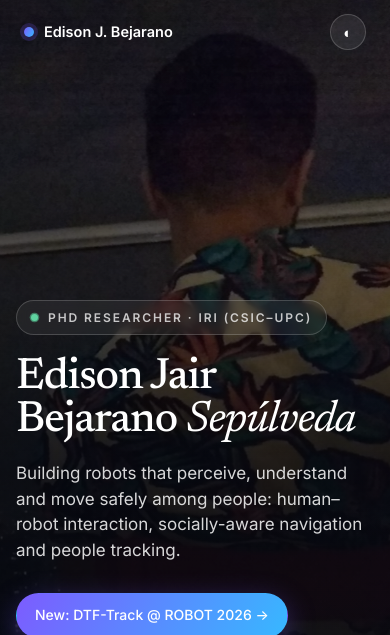
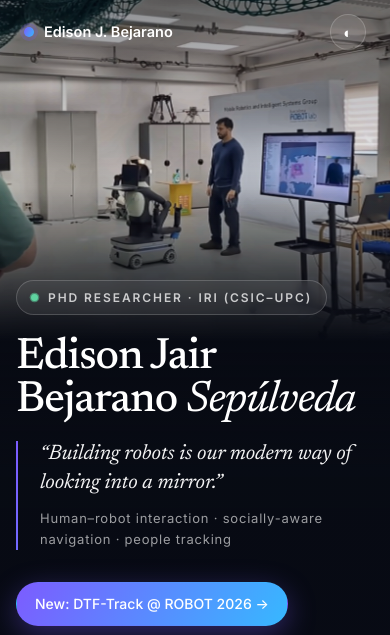
Before and after one commit to EjbejaranosAI/EjbejaranosAI.github.io, a plain HTML site: page index.html in a window 390 px wide. Shown: the top 635 px of the page. Drawn offline with Linux system fonts and the light colour scheme.

Commit message:
Hero: lab photo with TIAGo Pro and personal quote

```diff
--- a/index.html
+++ b/index.html
@@ -7,7 +7,7 @@
   <meta name="description" content="PhD researcher at IRI (CSIC–UPC). Human–robot interaction, socially-aware navigation, people detection and tracking, multimodal perception." />
   <meta property="og:title" content="Edison Jair Bejarano Sepúlveda" />
   <meta property="og:description" content="PhD researcher in Human–Robot Interaction at IRI (CSIC–UPC), Barcelona." />
-  <meta property="og:image" content="https://ejbejaranosai.github.io/img/hero_small.jpg" />
+  <meta property="og:image" content="https://ejbejaranosai.github.io/img/hero_lab_small.jpg" />
   <link rel="preconnect" href="https://fonts.googleapis.com" />
   <link rel="preconnect" href="https://fonts.gstatic.com" crossorigin />
   <link href="https://fonts.googleapis.com/css2?family=Inter:wght@400;500;600&family=Newsreader:ital,opsz,wght@0,6..72,400;0,6..72,500;1,6..72,400&display=swap" rel="stylesheet" />
@@ -31,20 +31,23 @@
 
     /* ---------- Hero ---------- */
     .hero{position:relative; min-height:max(620px, 92vh); display:flex; align-items:flex-end; color:#fff; overflow:hidden; isolation:isolate}
-    .hero-bg{position:absolute; inset:0; z-index:-2; background:#05070d url("img/hero.jpg") 72% center/cover no-repeat; transform:scale(1.04); animation:zoom 18s ease-out forwards}
+    .hero-bg{position:absolute; inset:0 0 0 20%; z-index:-2; background:#05070d url("img/hero_lab.jpg") 62% center/cover no-repeat; transform:scale(1.04); animation:zoom 18s ease-out forwards}
     @keyframes zoom{to{transform:scale(1)}}
     .hero::before{content:""; position:absolute; inset:0; z-index:-1;
       background:
-        linear-gradient(90deg, rgba(5,7,14,.92) 0%, rgba(5,7,14,.72) 38%, rgba(5,7,14,.15) 70%, rgba(5,7,14,.25) 100%),
-        linear-gradient(0deg, var(--paper) 0%, rgba(5,7,14,0) 30%),
-        radial-gradient(700px 400px at 15% 85%, rgba(124,92,255,.35), transparent 70%)}
+        linear-gradient(90deg, rgba(5,7,14,.94) 0%, rgba(5,7,14,.84) 30%, rgba(5,7,14,.45) 52%, rgba(5,7,14,.05) 72%, rgba(5,7,14,.15) 100%),
+        linear-gradient(0deg, var(--paper) 0%, rgba(5,7,14,0) 28%),
+        linear-gradient(180deg, rgba(5,7,14,.55) 0%, rgba(5,7,14,0) 18%),
+        radial-gradient(700px 400px at 12% 80%, rgba(124,92,255,.32), transparent 70%)}
     .hero-inner{width:100%; max-width:1160px; margin:0 auto; padding:120px 24px 96px}
     .hero .eyebrow{color:rgba(255,255,255,.75); display:inline-flex; align-items:center; gap:10px; padding:7px 14px; border:1px solid rgba(255,255,255,.18); border-radius:999px; background:rgba(255,255,255,.06); backdrop-filter:blur(6px)}
     .hero .eyebrow i{width:7px; height:7px; border-radius:99px; background:#5FD3A0; box-shadow:0 0 0 0 rgba(95,211,160,.6); animation:pulse 2.2s infinite}
     @keyframes pulse{70%{box-shadow:0 0 0 9px rgba(95,211,160,0)}100%{box-shadow:0 0 0 0 rgba(95,211,160,0)}}
     .hero h1{color:#fff; font-size:clamp(44px, 7.4vw, 92px); line-height:.98; margin:22px 0 18px; max-width:760px; letter-spacing:-.025em}
     .hero h1 em{font-style:italic; font-weight:400}
-    .hero .tagline{font-size:clamp(17px, 2vw, 21px); max-width:560px; color:rgba(255,255,255,.84); margin:0 0 30px; line-height:1.5}
+    .hero .quote{position:relative; margin:0 0 32px; padding-left:22px; max-width:540px; border-left:2px solid transparent; border-image:var(--grad) 1}
+    .hero .quote p{margin:0; font-family:var(--serif); font-style:italic; font-weight:400; font-size:clamp(21px, 2.5vw, 29px); line-height:1.35; color:rgba(255,255,255,.95); letter-spacing:-.005em}
+    .hero .quote span{display:block; margin-top:10px; font-size:13px; letter-spacing:.06em; color:rgba(255,255,255,.6)}
     .hero .ctas{display:flex; flex-wrap:wrap; gap:12px; margin-bottom:34px}
     .hero .btn:not(.primary){background:rgba(255,255,255,.08); border-color:rgba(255,255,255,.22); color:#fff; backdrop-filter:blur(6px)}
     .hero .btn:not(.primary):hover{background:rgba(255,255,255,.14); border-color:rgba(255,255,255,.4)}
@@ -55,11 +58,11 @@
     .scroll-hint{position:absolute; left:50%; bottom:22px; transform:translateX(-50%); width:22px; height:36px; border:1.5px solid rgba(255,255,255,.4); border-radius:12px}
     .scroll-hint::after{content:""; position:absolute; left:50%; top:7px; width:3px; height:7px; margin-left:-1.5px; border-radius:2px; background:#fff; animation:wheel 1.8s infinite}
     @keyframes wheel{0%{opacity:0; transform:translateY(0)}30%{opacity:1}100%{opacity:0; transform:translateY(10px)}}
-    @media (max-width:640px){
+    @media (max-width:900px){
       .hero{min-height:auto}
-      .hero-bg{background-position:78% center}
-      .hero::before{background:linear-gradient(0deg, var(--paper) 0%, rgba(5,7,14,.82) 45%, rgba(5,7,14,.15) 80%, rgba(5,7,14,.35) 100%)}
-      .hero-inner{padding:300px 16px 56px}
+      .hero-bg{inset:0 0 auto 0; height:clamp(340px, 78vw, 620px); background-image:url("img/hero_lab_small.jpg"); background-position:82% 30%; background-size:cover; -webkit-mask-image:linear-gradient(180deg,#000 55%,transparent 100%); mask-image:linear-gradient(180deg,#000 55%,transparent 100%)}
+      .hero::before{background:linear-gradient(0deg, var(--paper) 0%, rgba(8,11,20,.9) 45%, rgba(5,7,14,.25) 65%, rgba(5,7,14,.05) 80%, rgba(5,7,14,.45) 100%)}
+      .hero-inner{padding:clamp(280px, 52vw, 420px) 16px 56px}
       .scroll-hint{display:none}
     }
 
@@ -160,11 +163,14 @@
   </header>
 
   <section class="hero" id="top">
-    <div class="hero-bg" role="img" aria-label="Edison looking over the city at night"></div>
+    <div class="hero-bg" role="img" aria-label="Edison running a people-tracking demo with the TIAGo Pro robot at the IRI Mobile Robotics lab"></div>
     <div class="hero-inner">
       <span class="eyebrow"><i aria-hidden="true"></i>PhD Researcher · IRI (CSIC–UPC)</span>
       <h1>Edison Jair<br />Bejarano <em>Sepúlveda</em></h1>
-      <p class="tagline">Building robots that perceive, understand and move safely among people: human–robot interaction, socially-aware navigation and people tracking.</p>
+      <blockquote class="quote">
+        <p>“Building robots is our modern way of looking into a mirror.”</p>
+        <span>Human–robot interaction · socially-aware navigation · people tracking</span>
+      </blockquote>
       <div class="ctas">
         <a class="btn primary" href="dtf-track/">New: DTF-Track @ ROBOT 2026 →</a>
         <a class="btn" href="#publications">Publications</a>
```
Also changed, not shown: img/hero_lab.jpg (added), img/hero_lab_small.jpg (added).
